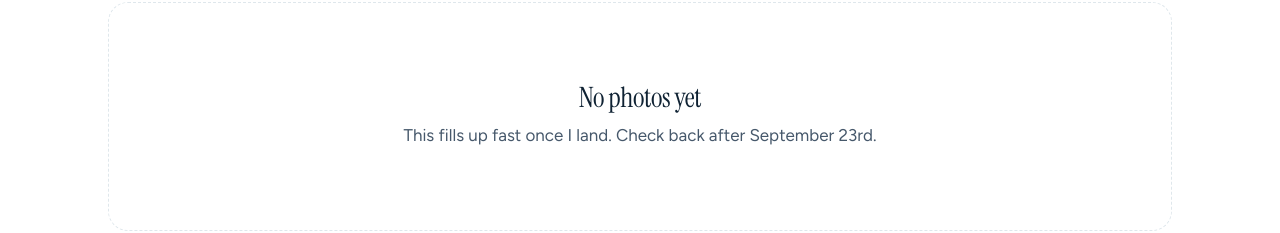
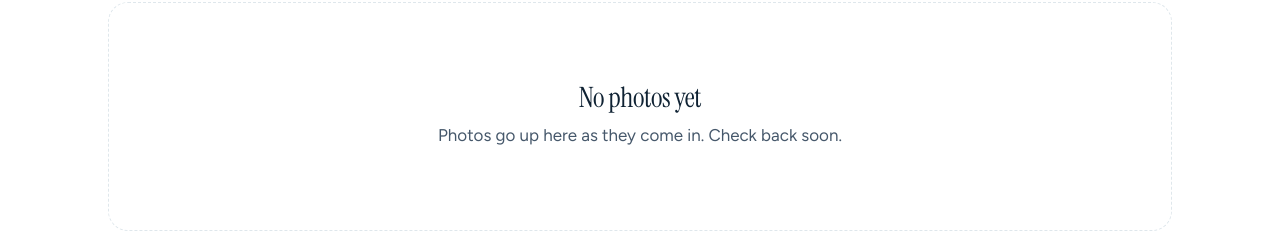
Before and after one commit to chip-mease-21/mollymeasells, a plain HTML site: page photos.html in a window 1280 px wide. Shown: the part 486-719 px from the top of the page. Drawn offline with Linux system fonts and the light colour scheme; no server answers.

Commit message:
General photo page copy

```diff
--- a/photos.html
+++ b/photos.html
@@ -46,7 +46,7 @@
     <div data-gallery>
       <div class="empty rise">
         <h3>No photos yet</h3>
-        <p>This fills up fast once I land. Check back after September 23rd.</p>
+        <p>Photos go up here as they come in. Check back soon.</p>
       </div>
     </div>
   </div>
```
